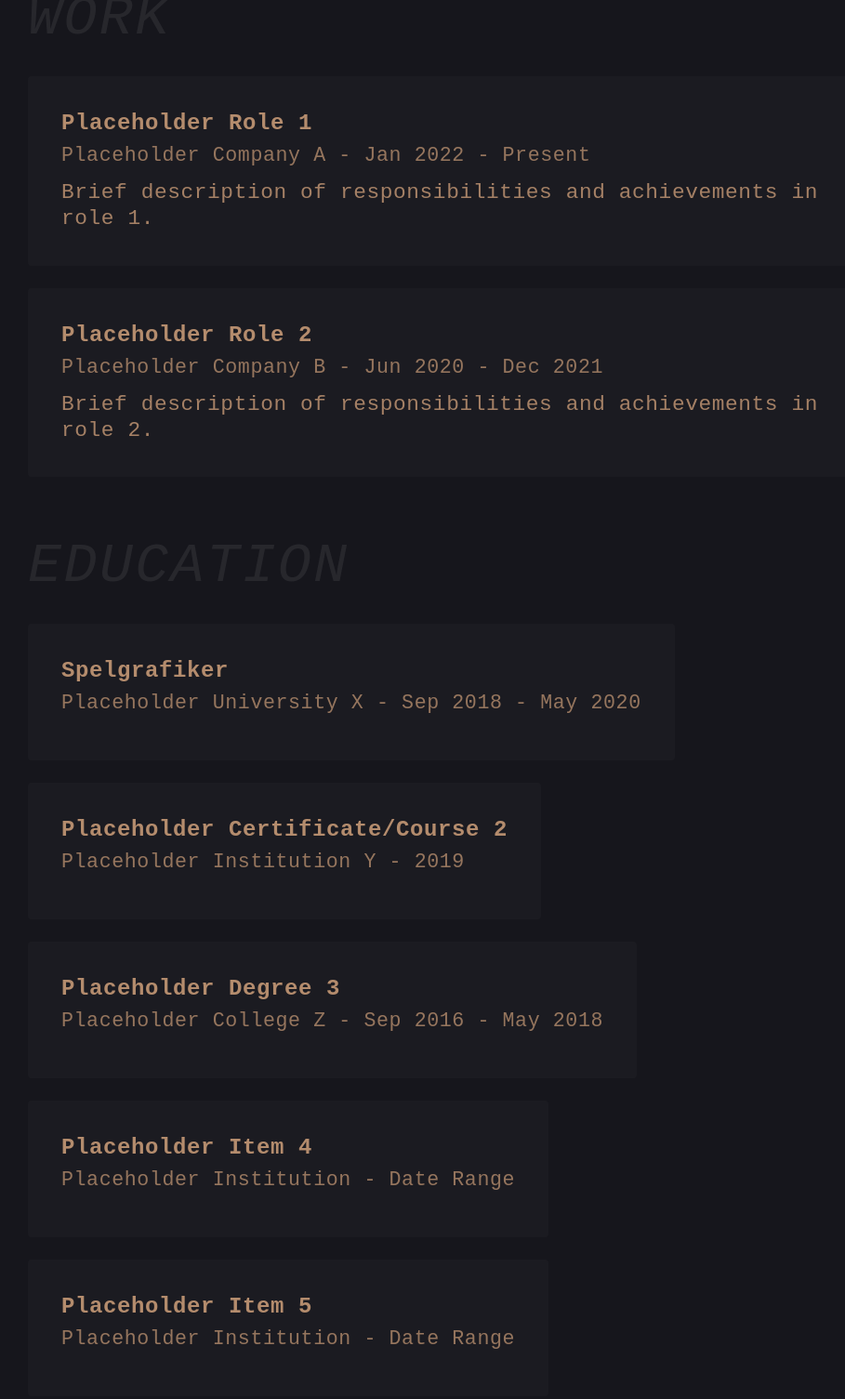
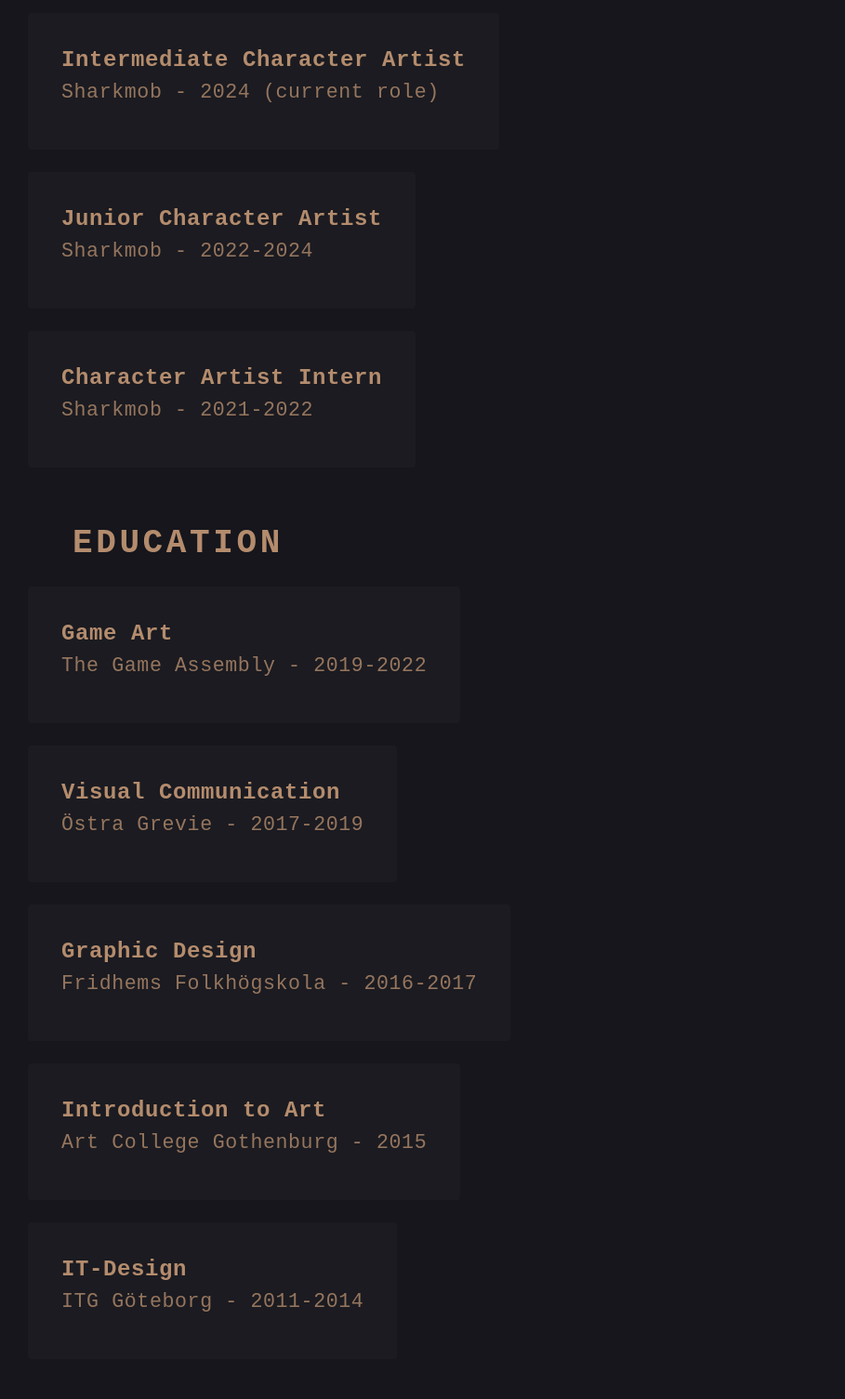
Before and after one commit to nygrenadam/adamnygren, a plain HTML site: page static/index.html in a window 1280 px wide. Shown: the part 373-1878 px from the top of the page at 93% size, without its empty margins (154-1063 px from the left). Drawn offline with Linux system fonts and the light colour scheme; a web font is replaced by a local one.

Commit message:
updated style & content

```diff
--- a/static/content.json
+++ b/static/content.json
@@ -1,63 +1,61 @@
 {
   "name": "Adam Nygren",
-  "tagline": "A brief placeholder sentence describing Adam Nygren and his passion.",
+  "tagline": "Character Artist, 3D-Generalist",
   "experience": [
     {
-      "title": "Placeholder Role 1",
-      "company": "Placeholder Company A",
-      "duration": "Jan 2022 - Present",
-      "description": "Brief description of responsibilities and achievements in role 1."
+      "title": "Intermediate Character Artist",
+      "company": "Sharkmob",
+      "duration": "2024 (current role)",
+      "description": ""
     },
     {
-      "title": "Placeholder Role 2",
-      "company": "Placeholder Company B",
-      "duration": "Jun 2020 - Dec 2021",
-      "description": "Brief description of responsibilities and achievements in role 2."
+      "title": "Junior Character Artist",
+      "company": "Sharkmob",
+      "duration": "2022-2024",
+      "description": ""
+    },
+    {
+      "title": "Character Artist Intern",
+      "company": "Sharkmob",
+      "duration": "2021-2022",
+      "description": ""
     }
   ],
   "education": [
     {
-      "degree": "Spelgrafiker",
-      "institution": "Placeholder University X",
-      "duration": "Sep 2018 - May 2020"
+      "degree": "Game Art",
+      "institution": "The Game Assembly",
+      "duration": "2019-2022"
     },
     {
-      "degree": "Placeholder Certificate/Course 2",
-      "institution": "Placeholder Institution Y",
-      "duration": "2019"
+      "degree": "Visual Communication",
+      "institution": "Östra Grevie",
+      "duration": "2017-2019"
     },
     {
-      "degree": "Placeholder Degree 3",
-      "institution": "Placeholder College Z",
-      "duration": "Sep 2016 - May 2018"
+      "degree": "Graphic Design",
+      "institution": "Fridhems Folkhögskola",
+      "duration": "2016-2017"
     },
     {
-      "degree": "Placeholder Item 4",
-      "institution": "Placeholder Institution",
-      "duration": "Date Range"
+      "degree": "Introduction to Art",
+      "institution": "Art College Gothenburg",
+      "duration": "2015"
     },
     {
-      "degree": "Placeholder Item 5",
-      "institution": "Placeholder Institution",
-      "duration": "Date Range"
+      "degree": "IT-Design",
+      "institution": "ITG Göteborg",
+      "duration": "2011-2014"
     }
   ],
-
-
-
   "contact": {
-
-    "email": "adamnygren10@gmail.com",
-    "email_display_text": "email me",
-
-    "linkedin_url": "https://www.linkedin.com/in/nilserikadamnygren/",
+    "email": "contact@adamnygren.com",
+    "email_display_text": "Mail",
+    "linkedin_url": "https://linkedin.com/in/nilserikadamnygren/",
     "linkedin_text": "LinkedIn",
-
     "artstation_url": "https://adamnygren.artstation.com/",
-    "artstation_text": "portfolio",
-
+    "artstation_text": "Portfolio",
     "music_url": "https://www.nilsadam.com",
     "music_text": "my music"
-
   }
 }
--- a/static/style.css
+++ b/static/style.css
@@ -6,7 +6,7 @@
 
     /* Component/Accent Colors */
     --box-bg-color: rgba(255, 255, 255, 0.025); /* Background for Exp/Edu boxes */
-    --header-color: rgba(255, 255, 255, 0.075); /* for h2 heading */
+    --header-color: var(--fg-color); /* for h2 heading */
     --link-underline-color: var(--fg-color);       /* Standard link underline color */
     --link-underline-hover-color: #6D99B4FF; /* Underline color on hover */
     --border-color-strong: rgba(255, 255, 255, 0);  /* e.g., Header border */
@@ -173,14 +173,15 @@
 }
 
 section h2 {
-    font-size: 2.5rem; /* Scales with base-font-size */
+    font-size: 1.5rem; /* Scales with base-font-size */
     margin-bottom: var(--spacing-unit);
-    font-weight: 500;
+    font-weight: 700;
     color: var(--header-color);
     text-align: left;
-    font-style: italic;
-    letter-spacing: 0.1rem;
+    font-style: normal;
+    letter-spacing: 0.15rem;
     font-kerning: auto;
+    padding-left: calc(var(--spacing-unit) * 2);
 }
 
 /* List Styling (Experience & Education) */
```
